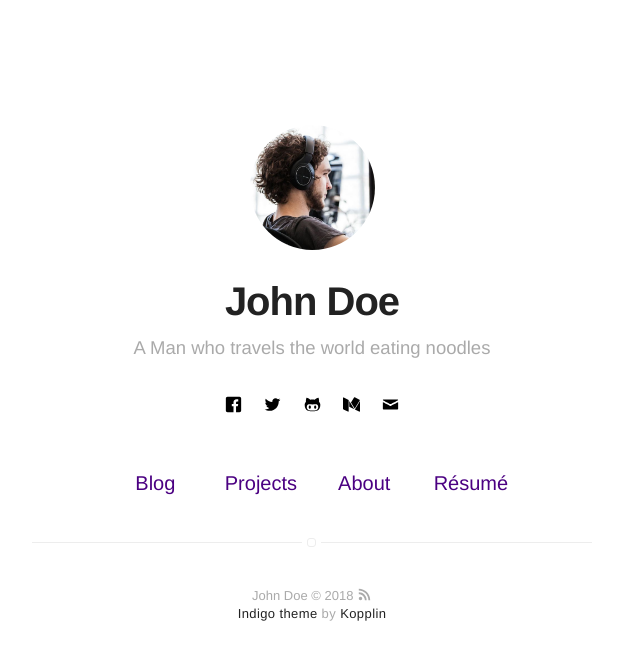
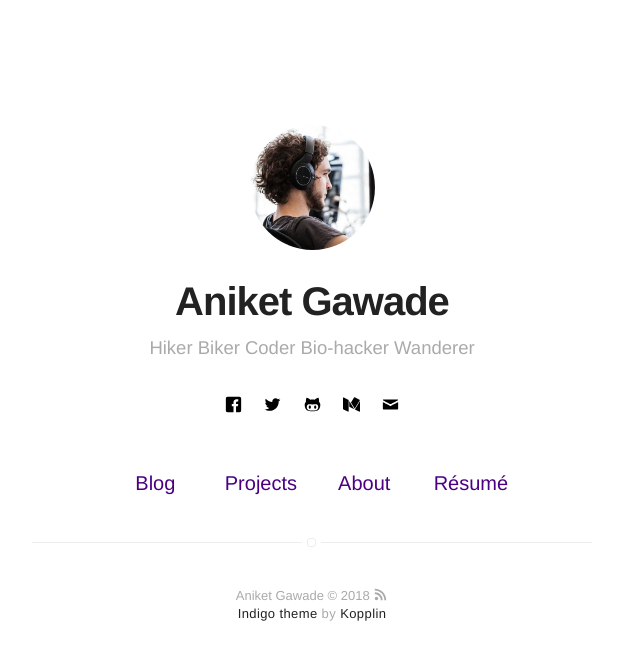
Before and after one commit to aniketgawade/aniketgawade.github.io, a Jekyll site: the page built from index.html, in a window 1280 px wide. Shown: the top 660 px of the page, without its empty margins (328-968 px from the left). Built offline with Jekyll 4.4.1, drawn with Linux system fonts in a browser that asks for light colours.

Commit message:
Adding name and desc

```diff
--- a/_config.yml
+++ b/_config.yml
@@ -1,6 +1,6 @@
 # main text of home
-name: John Doe
-bio: A Man who travels the world eating noodles
+name: Aniket Gawade
+bio: Hiker Biker Coder Bio-hacker Wanderer
 
 # twitter summary info
 description: A blog about technology and stuff related
@@ -16,7 +16,7 @@ resume: true
 resume-external: true
 resume-url: https://google.com/?q=my+resume
 
-url: https://koppl.in/indigo
+url: https://aniketgawade.github.io/
 # your url: http://USERNAME.github.io
 
 permalink: /:title/
```
